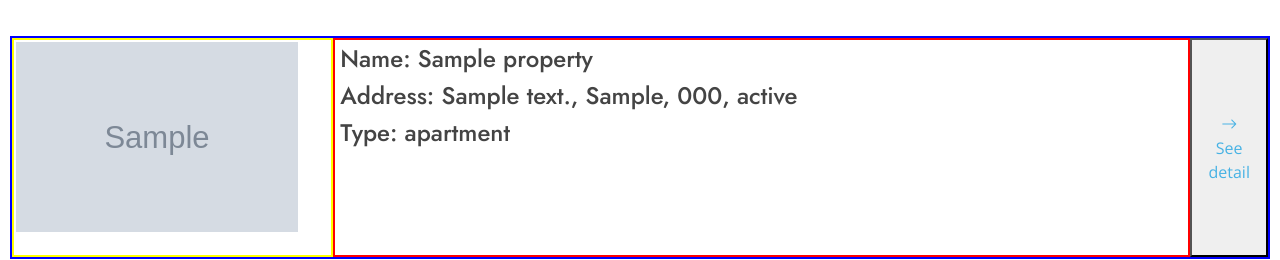
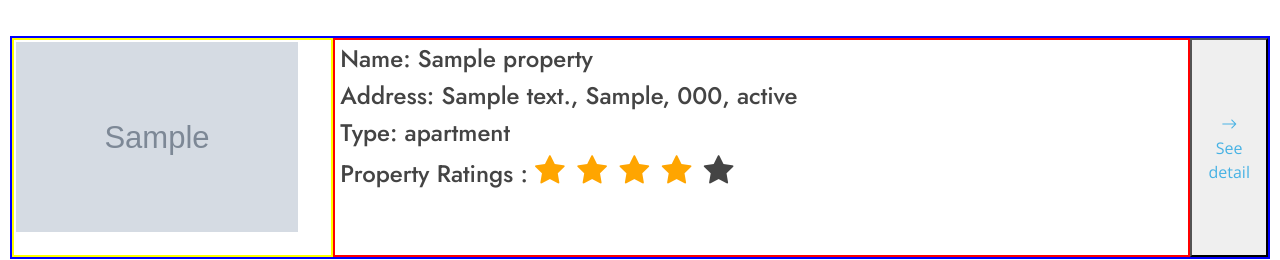
Before and after one commit to adarsh-kushwah/demo-project, a Django app: page /property/home/ in a window 1280 px wide. Shown: the part 76-336 px from the top of the page. Run offline with Django 4.2, Linux system fonts and the light colour scheme; tables that the repository leaves empty hold one stand-in row (values such as "Sample post"); grey boxes marked "Sample" are stand-in pictures; some libraries are stand-ins or nearby versions.

Commit message:
showing avg rating

```diff
--- a/property/models.py
+++ b/property/models.py
@@ -83,7 +83,7 @@ class PropertyRequestResponse(models.Model):
     )
     request_token = models.CharField(default=uuid.uuid4, max_length=36)
     user = models.ForeignKey(UserProfile, on_delete=models.SET_NULL, null=True)
-    property = models.ForeignKey(Property, on_delete=models.SET_NULL, null=True)
+    request_response_property = models.ForeignKey(Property, on_delete=models.SET_NULL, null=True)
     rent_amount = models.PositiveIntegerField(null=True)
     start_date = models.DateField()
     end_date = models.DateField(blank=True, null=True)
@@ -91,7 +91,11 @@ class PropertyRequestResponse(models.Model):
     updated_at = models.DateTimeField(auto_now=True)
 
     class Meta:
-        unique_together = ("request_token", "user", "property", "created_at")
+        unique_together = ("request_token", "user", "request_response_property", "created_at")
+
+    @property
+    def renter(self):
+        return PropertyRequestResponse.objects.get(user__user_type='renter',request_token=self.request_token).user
 
 
 class Booking(models.Model):
--- a/property/templates/property/home.html
+++ b/property/templates/property/home.html
@@ -1,7 +1,14 @@
 {% extends "user/base.html" %}
+{% load static %}
 {% block home %}
     <li><a class="nav-link scrollto active" href="{% url 'home' %}">Home</a></li>
+    {% endblock %}
+
+{% block css %}
+    <link rel="stylesheet" href="https://cdnjs.cloudflare.com/ajax/libs/font-awesome/4.7.0/css/font-awesome.min.css">
+    <link href="{% static 'css/booking_list.css' %}" rel="stylesheet">
 {% endblock %}
+
 {% block content %}
     {% for property in property %}
         <div style="margin: 40px 10px 0px 10px;border: 2px solid blue;display : flex;flex-direction : row;">
@@ -16,6 +23,13 @@
                 <h4 >Name:  {{property.name|default:"not available"}} </h4>
                 <h4 >Address: {{property.propertyaddress.full_address|default:"not available"}} </h4>
                 <h4 >Type: {{property.property_type|default:"not available"}}</h4>
+                <h4>Property Ratings :
+                    <span class="fa fa-star {% if property.rating >= 1 %} checked {% endif %}"></span>
+                    <span class="fa fa-star {% if property.rating >= 2 %} checked {% endif %}"></span>
+                    <span class="fa fa-star {% if property.rating >= 3 %} checked {% endif %}"></span>
+                    <span class="fa fa-star {% if property.rating >= 4 %} checked {% endif %}"></span>
+                    <span class="fa fa-star {% if property.rating == 5 %} checked {% endif %}"></span>
+                </h4>
             </div>
                 <button >
                     {% if request.user.user_type == "owner" %}
--- a/property/views.py
+++ b/property/views.py
@@ -55,11 +55,11 @@ class Home(View):
             user = UserProfile.objects.get(username=request.user.username)
             context["user"] = user
             if user.user_type == "owner":
-                context["property"] = user.property_set.all()
+                context["property"] = user.property_set.all().annotate(rating=Avg('propertyrating__rating'))
             else:
-                context["property"] = Property.objects.filter(is_available=True)
+                context["property"] = Property.objects.filter(is_available=True).annotate(rating=Avg('propertyrating__rating'))
         else:
-            context["property"] = Property.objects.filter(is_available=True)
+            context["property"] = Property.objects.filter(is_available=True).annotate(rating=Avg('propertyrating__rating'))
 
         return render(request, self.template_name, context)
 
@@ -247,15 +247,17 @@ class PropertyRequestList(LoginRequiredMixin, ListView):
     """
     def get_queryset(self):
         user_id = self.request.user.id
+
         if self.request.user.user_type == "owner":
             queryset = self.model.objects.filter(
                 Q(status="processing") | Q(status="responsed"),
-                property__owner_id=user_id,
-            ).distinct("property")
+                user = user_id,
+            ).annotate(rating = Avg('request_response_property__renterrating__rating')
+                       )
         else:
             queryset = self.model.objects.filter(
                 Q(status="processing") | Q(status="responsed") | Q(status="rejected"), user_id=user_id
-            ).distinct("property")
+            ).distinct("request_response_property")
         return queryset
 
     # def get_context_data(self, **kwargs):
```
Also changed, not shown: property/static/css/home.css (added, +8 -0 lines), property/static/css/request_list.css (added, +8 -0 lines), property/templates/property/request_list.html (+25 -10 lines), property/migrations/0015_rename_property_propertyrequestresponse_request_response_property_and_more.py (added).
